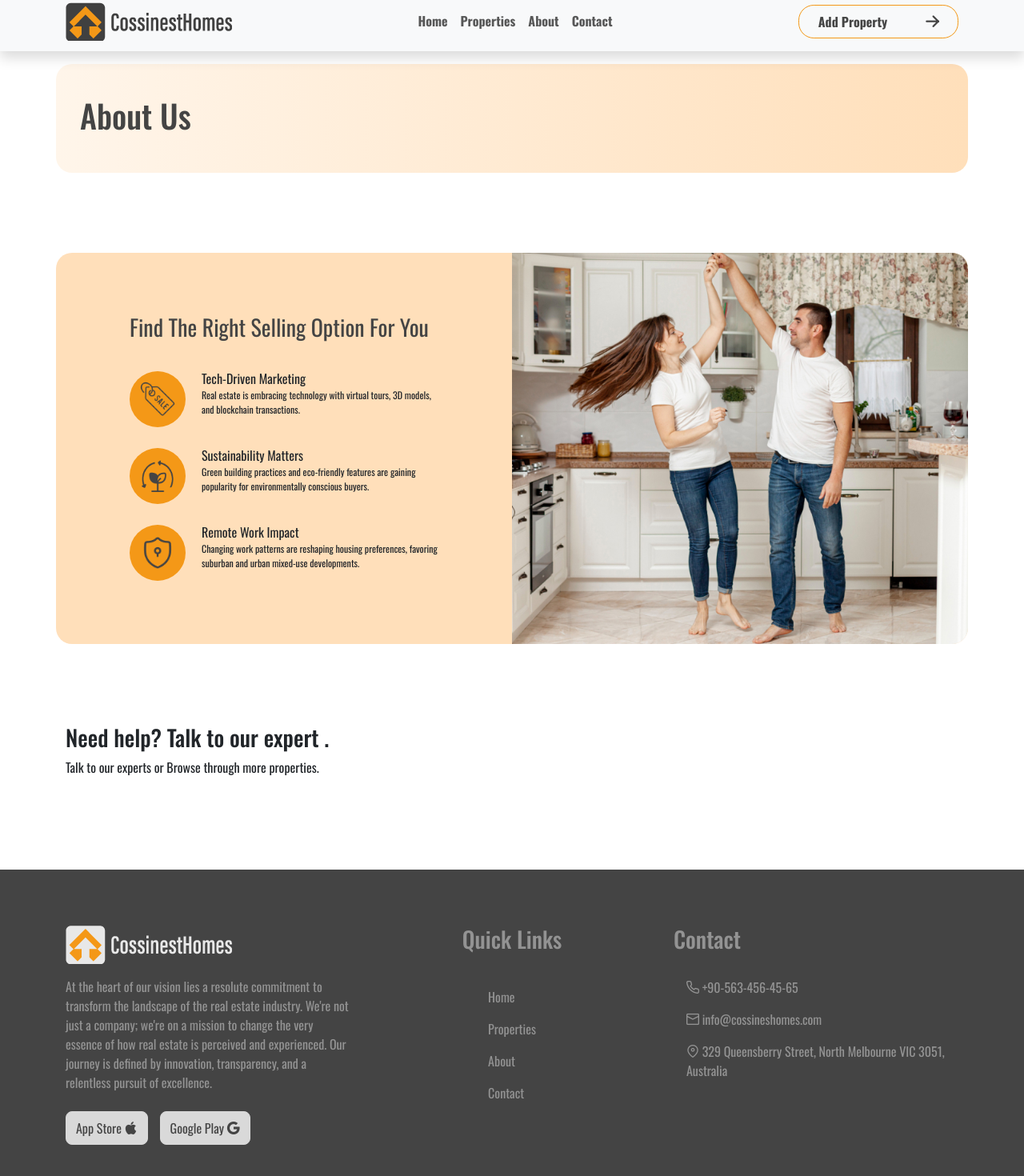
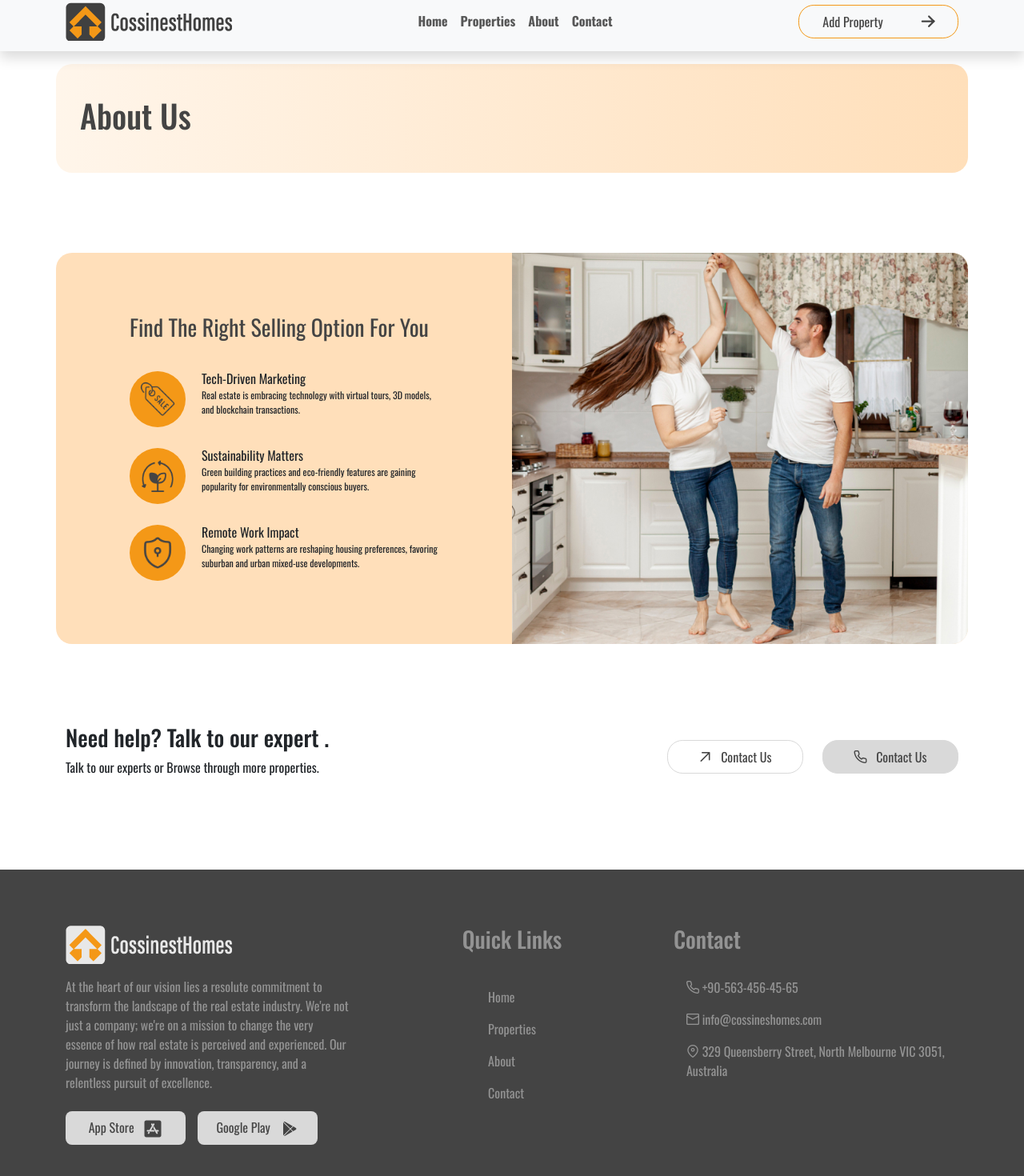
Before and after one commit to seval2016/cossineshomes, a Next.js app: page /about in a window 1280 px wide. Shown: the part 54-1524 px from the top of the page at 80% size. Built offline with nearby package versions, Linux system fonts and the light colour scheme.

Commit message:
about v2

```diff
--- /dev/null
+++ b/src/components/about/contact-button.scss
@@ -0,0 +1,20 @@
+@use "../../styles/mixins" as m;
+@use "../../styles/variables" as v;
+
+.contact-us-left {
+    width: 170px;
+  @include m.button-variant(
+    $c: v.$color2,
+    $border: 1px solid v.$color4,
+
+
+  );
+}
+.contact-us-right{
+    width: 170px;
+    @include m.button-variant(
+      $c: v.$color2,
+      $border: 1px solid v.$color4,
+      $bg: v.$color4,
+    );
+}
--- a/src/components/about/contact-buttons.js
+++ b/src/components/about/contact-buttons.js
@@ -1,19 +1,26 @@
-import React from 'react'
-import { Container,Row,Col } from 'react-bootstrap'
+import React from "react";
+import { Container, Row, Col } from "react-bootstrap";
+import "./contact-button.scss"
 
 const ContactButtons = () => {
   return (
-    <Container >
-        <Row>
-            <Col>
-           <h3>Need help? Talk to our expert .</h3>
-           <p>Talk to our experts or Browse through more properties.</p>
-            </Col>
-            <Col>
-            </Col>
-        </Row>
+    <Container>
+      <Row className="d-flex align-items-center ">
+        <Col xl={6} lg className="d-flex flex-column align-items-center align-items-md-start">
+          <h3>Need help? Talk to our expert .</h3>
+          <p>Talk to our experts or Browse through more properties.</p>
+        </Col>
+        <Col xl={6} lg className="d-flex justify-content-center justify-content-md-end gap-4 mt-4 mt-md-0">
+          <a href="#" className="contact-us-left py-2">
+            <i className="pi pi-arrow-up-right me-2"></i> Contact Us
+          </a>
+          <a href="#" className="contact-us-right py-2">
+           <i className="pi pi-phone me-2"></i> Contact Us
+          </a>
+        </Col>
+      </Row>
     </Container>
-  )
-}
+  );
+};
 
-export default ContactButtons
+export default ContactButtons;
--- a/src/components/about/option.js
+++ b/src/components/about/option.js
@@ -7,7 +7,7 @@ const Option = () => {
   return (
     <Container className="options">
       <Row>
-        <Col xl={6} lg className="d-flex align-items-center">
+        <Col xl={6} lg className="d-flex justify-content-center align-items-center">
           <div className="options-left">
             <h3 className="mb-3 title">
               Find The Right Selling Option For You
--- a/src/components/about/option.scss
+++ b/src/components/about/option.scss
@@ -12,7 +12,7 @@
 
     .options-left {
         @include m.flex($fd: column, $gap:20px);
-        padding: 45px 80px;
+        padding: 30px 80px;
 
       .options-item {
         @include m.flex($jc: start, $ai: center, $gap: 20px, $fw: nowrap);
@@ -34,7 +34,12 @@
 
         .text {
           font-size: 12px;
+
         }
+      }
+
+      @media (max-width:1024px) {
+        padding: 30px 5px;
       }
     }
 
--- a/src/components/common/footer/footer.js
+++ b/src/components/common/footer/footer.js
@@ -5,6 +5,8 @@ import "./footer.scss";
 import { config } from "@/helpers/config";
 import MainMenu from "../header/main-menu";
 import ContactMenu from "./contact-menu";
+import { BiLogoPlayStore } from "react-icons/bi";
+import { FaAppStoreIos } from "react-icons/fa";
 
 const Footer = () => {
   return (
@@ -15,11 +17,11 @@ const Footer = () => {
             <Logo theme="light" />
             <p className="mt-3">{config.project.description}</p>
             <div className="footer-btn my-4">
-              <a href="#" className=" btn btn-primary py-2">
-                App Store <i className="pi pi-apple"></i>
+              <a href="#" className=" btn py-2">
+                App Store <FaAppStoreIos  className="fs-4 ms-2"/>
               </a>
-              <a href="#" className=" btn btn-primary py-2">
-                Google Play <i className="pi pi-google"></i>
+              <a href="#" className=" btn  py-2">
+                Google Play <BiLogoPlayStore className="fs-4 ms-2"/>
               </a>
             </div>
           </Col>
--- a/src/components/common/footer/footer.scss
+++ b/src/components/common/footer/footer.scss
@@ -31,10 +31,9 @@ footer {
     padding: 0;
 
     .btn {
-      border-radius: 8px;
-      background-color: v.$color4;
-      border-color: v.$color4;
-      color: v.$color2;
+      width: 150px;
+      @include m.button-variant($bg:v.$color4 ,$border:none, $c:v.$color2,$rd: 8px)
+
     }
   }
 }
--- a/src/components/common/header/button-add-property.js
+++ b/src/components/common/header/button-add-property.js
@@ -4,7 +4,7 @@ import  "./button-add-property.scss"
 
 const ButtonAddProperty = () => {
   return (
-    <a href={config.contact.addProperty.link} className=" btn btn-outline-primary fw-bold py-2">
+    <a href={config.contact.addProperty.link} className="btn-add-property py-2">
       {config.contact.addProperty.title}<i className={`ms-5 fw-bold ${config.contact.addProperty.icon}`}></i>
     </a>
   );
--- a/src/components/common/header/button-add-property.scss
+++ b/src/components/common/header/button-add-property.scss
@@ -1,14 +1,13 @@
 @use "../../../styles/variables" as v;
 @use "../../../styles/mixins" as m;
 
-.btn-outline-primary {
-  border-color: v.$color3 !important;
-  border-radius: v.$btn-border-radius !important;
-  color: v.$color2 !important;
-  width:200px;
-
+.btn-add-property {
+  width: 200px;
+  font-weight: 400;
+  @include m.button-variant();
 
   &:hover {
-    background-color: v.$color3 !important;
+    background-color: v.$color3;
+    color:white;
   }
 }
--- a/src/styles/_mixins.scss
+++ b/src/styles/_mixins.scss
@@ -22,14 +22,21 @@
   bottom: 0;
 }
 
-@mixin flex($fd: row, $jc: space-between, $ai: stretch, $gap: 0, $fw: wrap, $fs:1) {
+@mixin flex(
+  $fd: row,
+  $jc: space-between,
+  $ai: stretch,
+  $gap: 0,
+  $fw: wrap,
+  $fs: 1
+) {
   display: flex;
   flex-direction: $fd;
   justify-content: $jc;
   align-items: $ai;
   gap: $gap;
   flex-wrap: $fw;
-	flex-shrink:$fs;
+  flex-shrink: $fs;
 }
 
 @mixin shadow($type, $val) {
@@ -44,14 +51,30 @@
   -o-transform: $t;
 }
 
-@mixin transition($t){
+@mixin transition($t) {
   transition: $t;
   -webkit-transition: $t;
   -moz-transition: $t;
   -ms-transition: $t;
   -o-transition: $t;
 }
-@mixin size($w,$h){
+@mixin size($w, $h) {
   width: $w;
   height: $h;
 }
+
+@mixin button-variant(
+  $bg: transparent,
+  $c: v.$color2,
+  $border: 1px solid v.$color3,
+  $rd: v.$btn-border-radius,
+  $ta:center,
+  $td:none
+) {
+  background-color: $bg;
+  color: $c;
+  border: $border;
+  border-radius: $rd;
+  text-align: $ta;
+  text-decoration: $td;
+}
```
Lines whose indentation alone changed are shown as unchanged.
